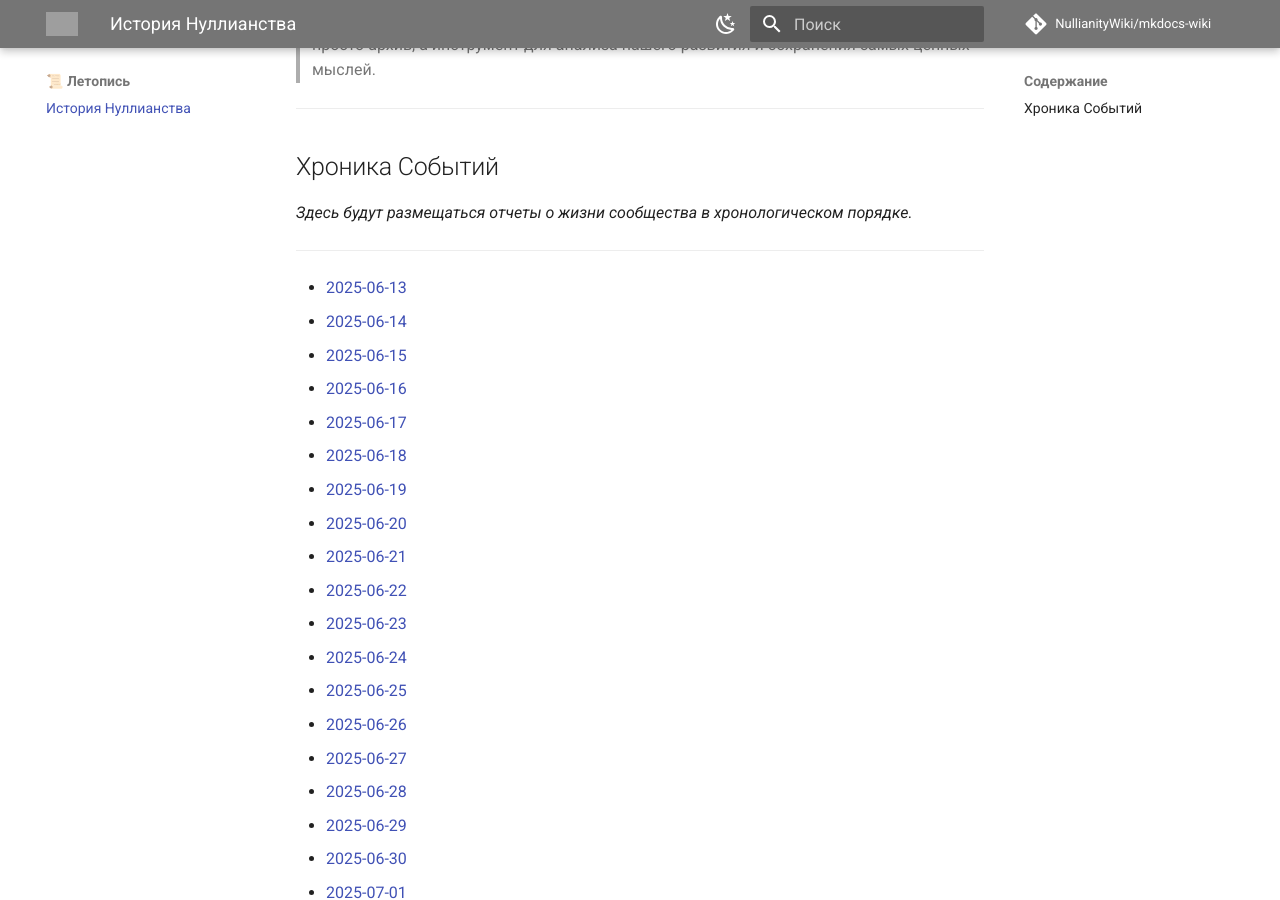
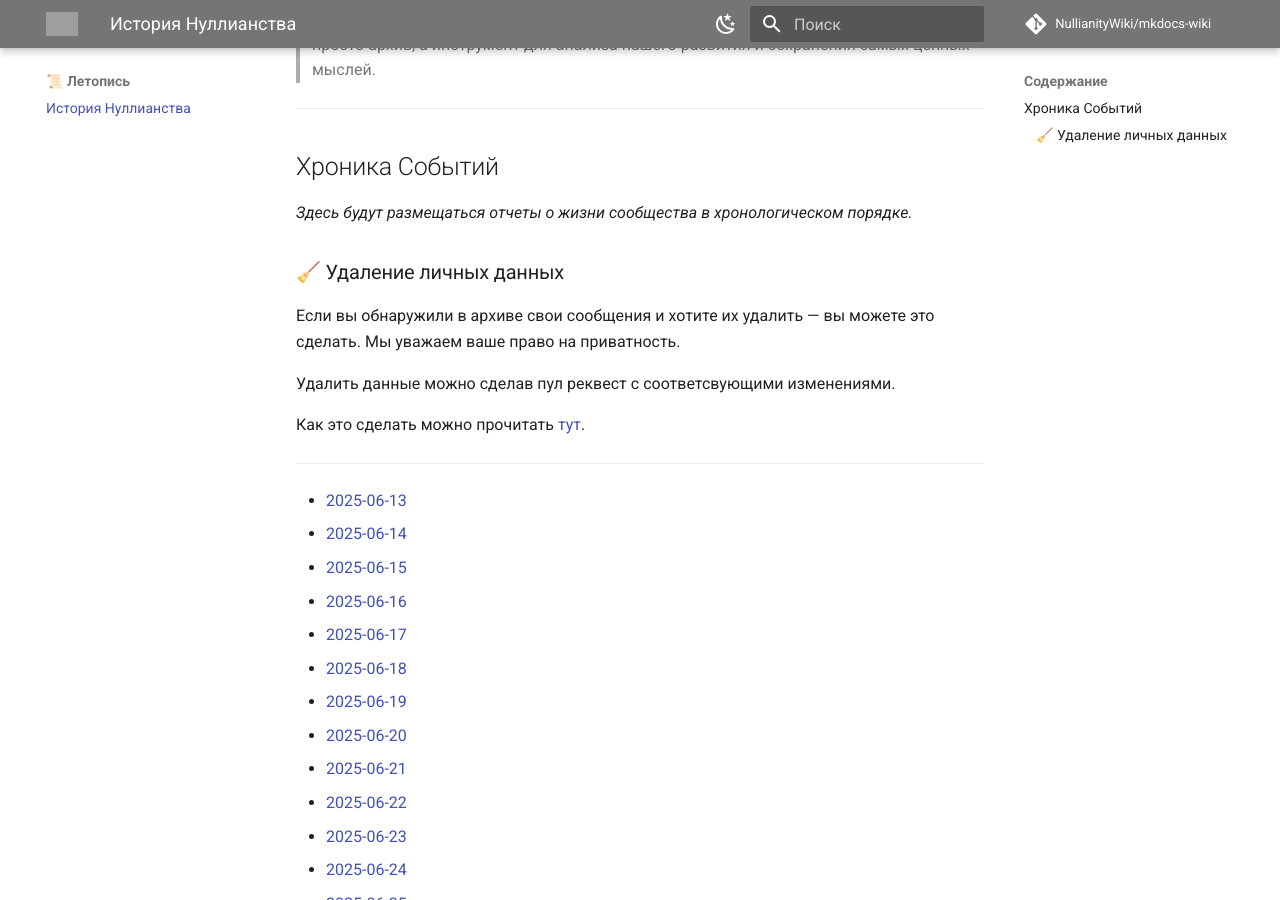
Before and after one commit to NullianityWiki/mkdocs-wiki, an MkDocs documentation site: the page built from docs/lore/history.md, in a window 1280 px wide and 900 px high, scrolled down 340 px. Built offline with MkDocs 1.6.1 and Material for MkDocs 9.7.7, drawn with Linux system fonts in a browser that asks for light colours; comment, search, counter and statistics services are not loaded; grey boxes are pictures that could not be loaded.

Commit message:
add remove instructions

```diff
--- a/docs/lore/history.md
+++ b/docs/lore/history.md
@@ -9,6 +9,14 @@
 ## Хроника Событий
 
 *Здесь будут размещаться отчеты о жизни сообщества в хронологическом порядке.*
+
+### 🧹 Удаление личных данных
+
+Если вы обнаружили в архиве свои сообщения и хотите их удалить — вы можете это сделать. Мы уважаем ваше право на приватность.
+
+Удалить данные можно сделав пул реквест с соответсвующими изменениями.
+
+Как это сделать можно прочитать [тут](../contribute/how-to-contribute.md).
 
 ---
 
```
